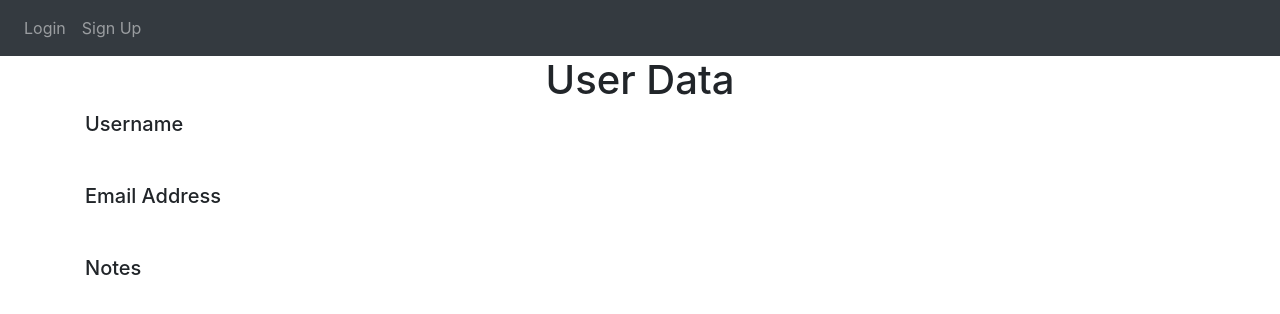
After one commit to Alepy369/Flask-Web-App, a Flask app: template website/templates/profile.html in a window 1280 px wide. The commit adds this page. Shown: the top 314 px of the page. Run offline with Flask 3, Linux system fonts and the light colour scheme; the template is opened without the code that fills it, so the values that code supplies are empty; some libraries are stand-ins or nearby versions.

Commit message:
Updated templates

```diff
--- a/website/templates/base.html
+++ b/website/templates/base.html
@@ -30,8 +30,8 @@
       <div class="collapse navbar-collapse" id="navbar">
         <div class="navbar-nav">
           {% if user.is_authenticated %}
-
             <a class="nav-item nav-link" id="home" href="{{ url_for('views.home') }}">Home</a>
+            <a class="nav-item nav-link" id="feed" href="{{ url_for('views.profile') }}">User Data</a>
             <a class="nav-item nav-link" id="logout" href="{{ url_for('auth.logout') }}">Logout</a>
           {% else %}
             <a class="nav-item nav-link" id="login" href="{{ url_for('auth.login') }}">Login</a>
--- /dev/null
+++ b/website/templates/profile.html
@@ -0,0 +1,43 @@
+{% extends "base.html" %}
+{% block title %}User Data{% endblock %}
+
+{% block content %}
+<h1 align="center">User Data</h1>
+<form method="POST">
+    <div class="form-group">
+        <h5 for="username">Username</h5>
+        <br />
+        {% if user.is_authenticated %}
+              <span>
+                  {{ current_user.first_name }}
+              </span>
+        {% endif %}
+    </div>
+    <div class="form-group">
+        <h5 for="email">Email Address</h5>
+        <br />
+        {% if user.is_authenticated %}
+            <span>
+                {{ current_user.email }}
+            </span>
+        {% endif %}
+    </div>
+    <div class="form-group">
+        <h5 for="notes">Notes</h5>
+        <br />
+        {% if user.is_authenticated %}
+            <ul class="list-group list-group-flush" id="notes">
+                {% if user.notes %}
+                    {% for note in user.notes %}
+                        <li class="list-group-item">
+                            {{ note.data + ' | Published at: ' + note.date.strftime('%H:%M') + ' - ' + user.first_name }}
+                        </li>
+                    {% endfor %}
+                {% else %}
+                    <p>No notes added yet.</p>
+                {% endif %}
+            </ul>
+        {% endif %}
+    </div>
+</form>
+{% endblock %}
```
Also changed, not shown: website/templates/home.html (+13 -2 lines).
